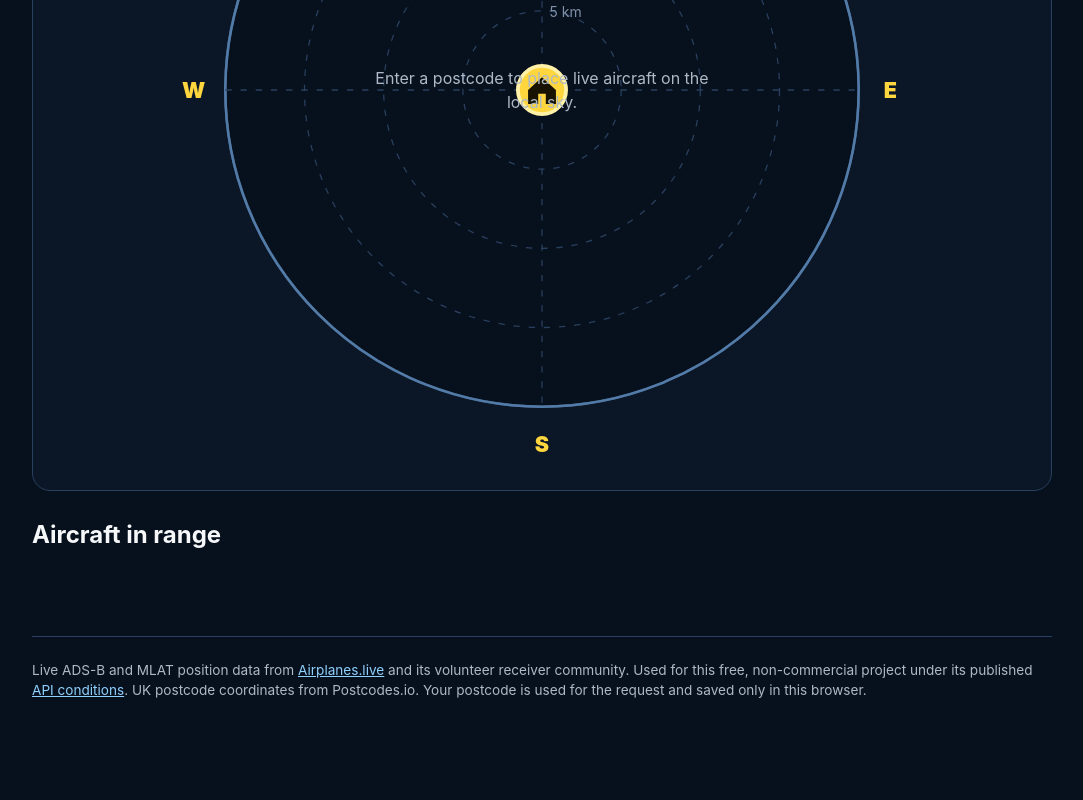
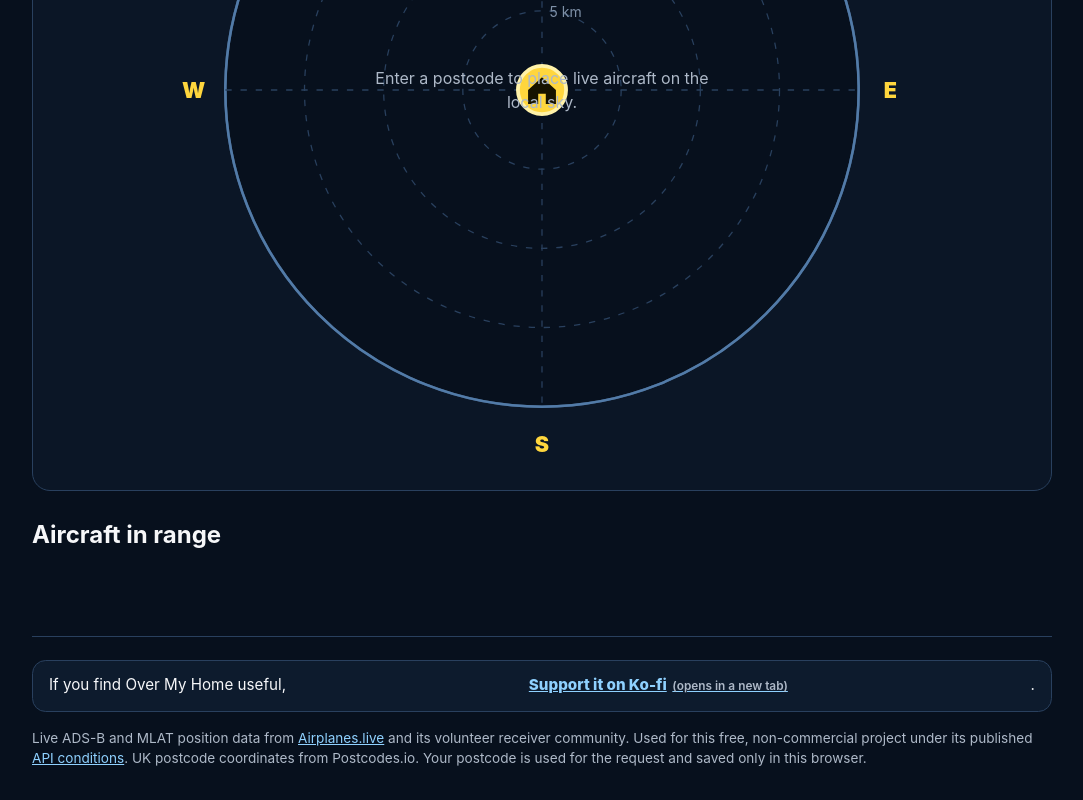
Before and after one commit to armpitpete/over-my-home, a website with bundled scripts: page index.html in a window 1280 px wide. Shown: the part 1186-1986 px from the top of the page, without its empty margins (98-1181 px from the left). Before the commit the page ends 1918 px from the top, so only its background shows below. Built offline with nearby package versions, Linux system fonts and the light colour scheme.

Commit message:
Add Ko-fi support prompt (#21)
* Add Ko-fi support prompt

* Style Ko-fi support prompt

* Test Ko-fi support link

```diff
--- a/index.html
+++ b/index.html
@@ -13,6 +13,7 @@
     <link rel="stylesheet" href="/styles.css" />
     <link rel="stylesheet" href="/radar-legend.css" />
     <link rel="stylesheet" href="/audibility.css" />
+    <link rel="stylesheet" href="/support.css" />
     <title>Over My Home</title>
   </head>
   <body>
@@ -155,7 +156,16 @@
     </main>
 
     <footer>
-      <p>
+      <p class="support-prompt">
+        <span>If you find Over My Home useful,</span>
+        <a
+          class="support-link"
+          href="https://ko-fi.com/merrindream"
+          target="_blank"
+          rel="external noopener noreferrer"
+        >Support it on Ko-fi <span class="new-tab-note">(opens in a new tab)</span></a>.
+      </p>
+      <p class="data-attribution">
         Live ADS-B and MLAT position data from
         <a href="https://airplanes.live/" rel="external">Airplanes.live</a> and its volunteer receiver community.
         Used for this free, non-commercial project under its published
--- /dev/null
+++ b/support.css
@@ -0,0 +1,42 @@
+.support-prompt {
+  display: flex;
+  align-items: center;
+  justify-content: space-between;
+  gap: 0.75rem 1rem;
+  margin: 0 0 1rem;
+  padding: 0.85rem 1rem;
+  border: 1px solid var(--line);
+  border-radius: 0.85rem;
+  background: rgba(18, 35, 58, 0.58);
+  color: var(--text);
+  font-size: 0.95rem;
+}
+
+.support-link {
+  display: inline-flex;
+  align-items: baseline;
+  gap: 0.35rem;
+  flex: none;
+  font-weight: 800;
+}
+
+.new-tab-note {
+  color: var(--muted);
+  font-size: 0.78em;
+  font-weight: 600;
+}
+
+.data-attribution {
+  margin: 0;
+}
+
+@media (max-width: 600px) {
+  .support-prompt {
+    align-items: flex-start;
+    flex-direction: column;
+  }
+
+  .support-link {
+    flex-wrap: wrap;
+  }
+}
```
Also changed, not shown: tests/support-link.test.js (added, +24 -0 lines).
